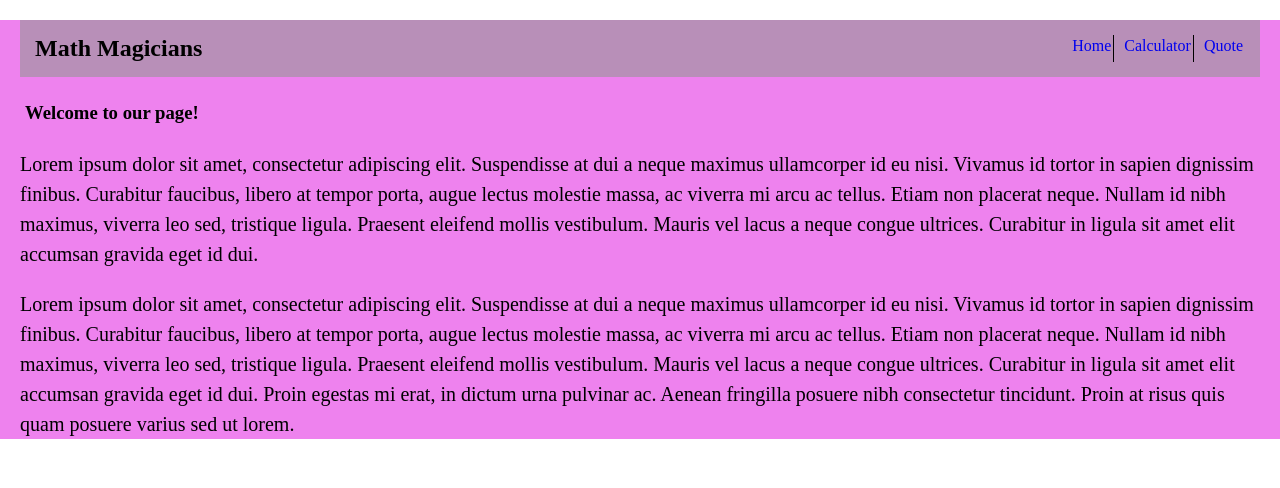
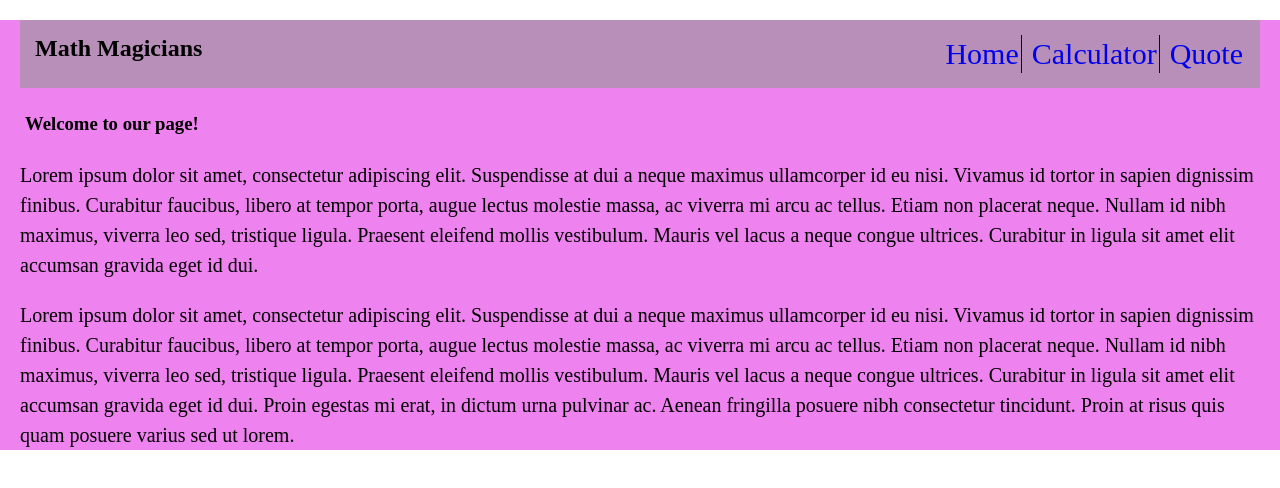
Before and after one commit to Eternalgratis/Math-magician, a React (Create React App) app: page / in a window 1280 px wide. Shown: the top 488 px of the page. Built offline with nearby package versions, Linux system fonts and the light colour scheme.

Commit message:
Fix linters error

```diff
--- a/src/index.css
+++ b/src/index.css
@@ -51,6 +51,7 @@
   justify-content: space-between;
   margin: 20px;
   padding: 15px;
+
   /* background-color: violet; */
   background-color: rgb(184, 143, 184);
 }
@@ -64,7 +65,7 @@
 .nav-list {
   list-style: none;
   display: flex;
-  font-size: bold;
+  font-size: 30px;
   gap: 8px;
 }
 
@@ -73,8 +74,8 @@
 }
 
 .nav-list li {
- border-right: 1px solid black;
- padding: 2px;
+  border-right: 1px solid black;
+  padding: 2px;
 }
 
 .nav-list li:nth-child(3) {
```
